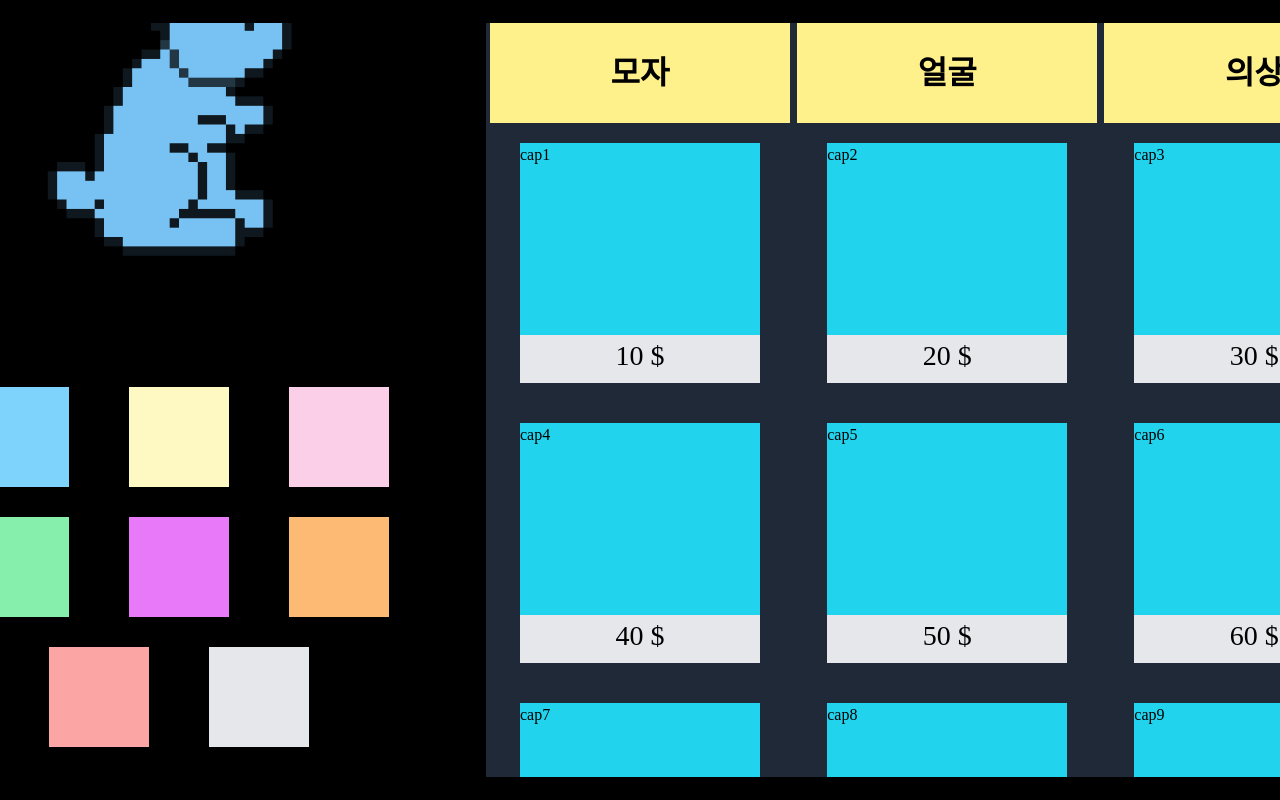
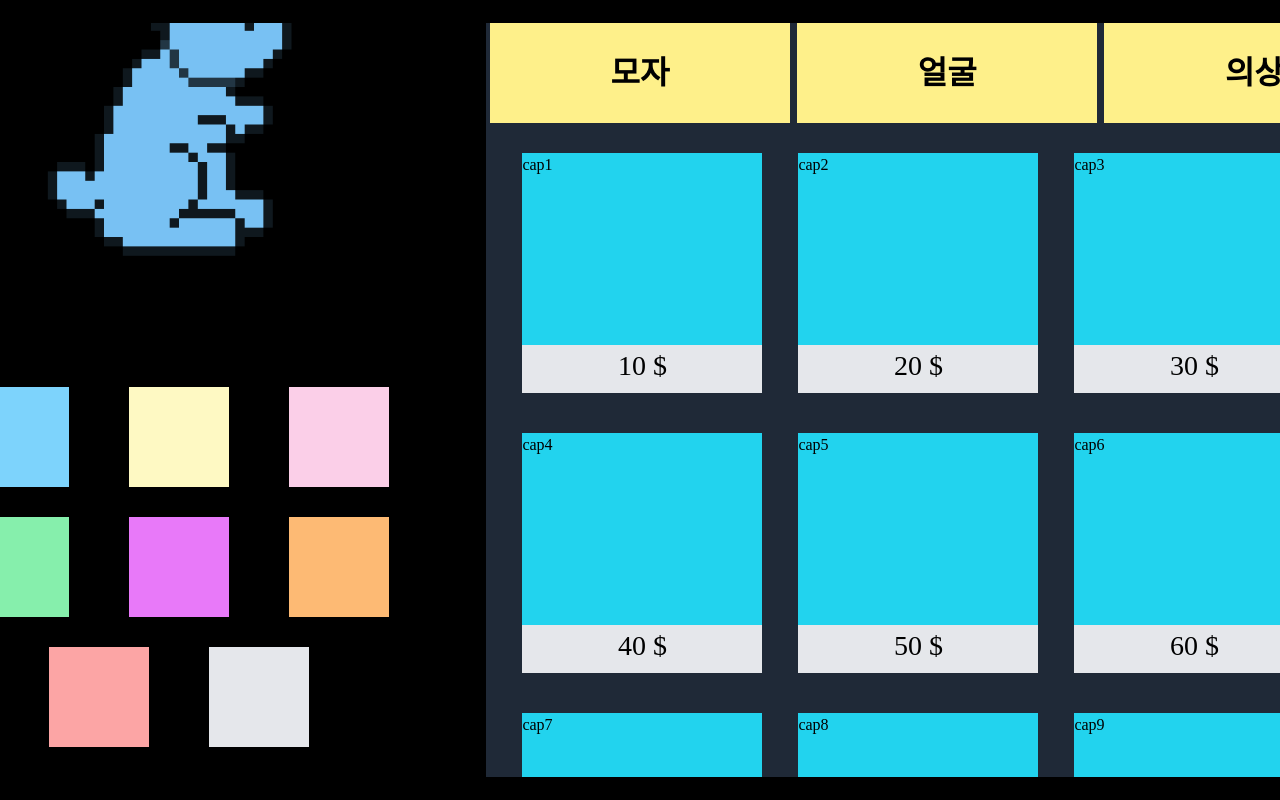
Before and after one commit to tlalswn23/whostheazara, a React (Vite) app in the folder FE/: page /shop in a window 1280 px wide. Shown: the top 800 px of the page. Built offline with nearby package versions, Linux system fonts and the light colour scheme; a web font is replaced by a local one.

Commit message:
Fix: 상점 아이템 리스트 배치 수정

```diff
--- a/FE/src/components/Shop/ShopListBox.tsx
+++ b/FE/src/components/Shop/ShopListBox.tsx
@@ -27,7 +27,7 @@ export const ShopListBox = ({ selectTab }: ShopListBoxPorps) => {
 
   return (
     <>
-      <div className="flex flex-wrap justify-around overflow-scroll">
+      <div className="flex flex-wrap overflow-scroll mt-[10px]">
         {shopItem.map((item) => (
           <ShopListBoxItem item={item} />
         ))}
--- a/FE/src/components/Shop/ShopListBoxItem.tsx
+++ b/FE/src/components/Shop/ShopListBoxItem.tsx
@@ -9,7 +9,7 @@ interface ShopListBoxItemProps {
 export const ShopListBoxItem = ({ item }: ShopListBoxItemProps) => {
   return (
     <>
-      <div className="w-[240px] h-[240px] my-[20px] flex flex-wrap">
+      <div className="w-[240px] h-[240px] my-[20px] flex flex-wrap ml-[36px]">
         <p className="w-[100%] h-[80%] bg-cyan-400">{item.img}</p>
         <p className="w-[100%] h-[20%] bg-gray-200 text-center text-[28px]">{item.cost} $</p>
       </div>
```
